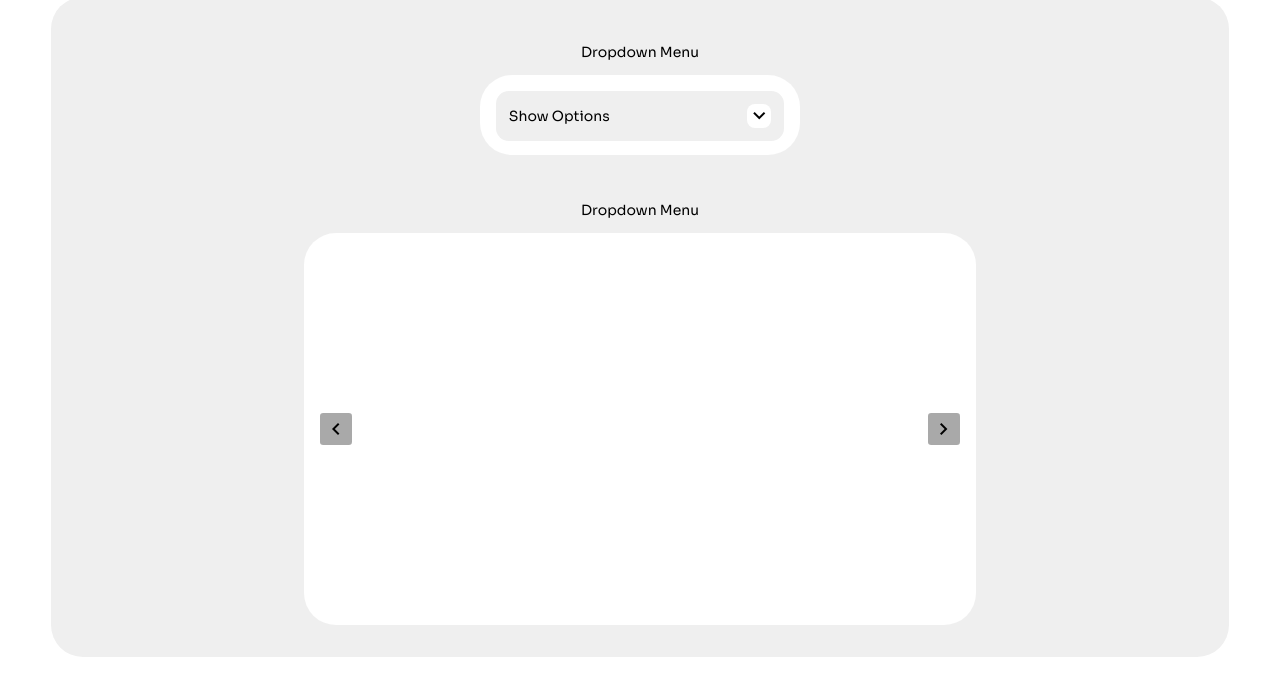
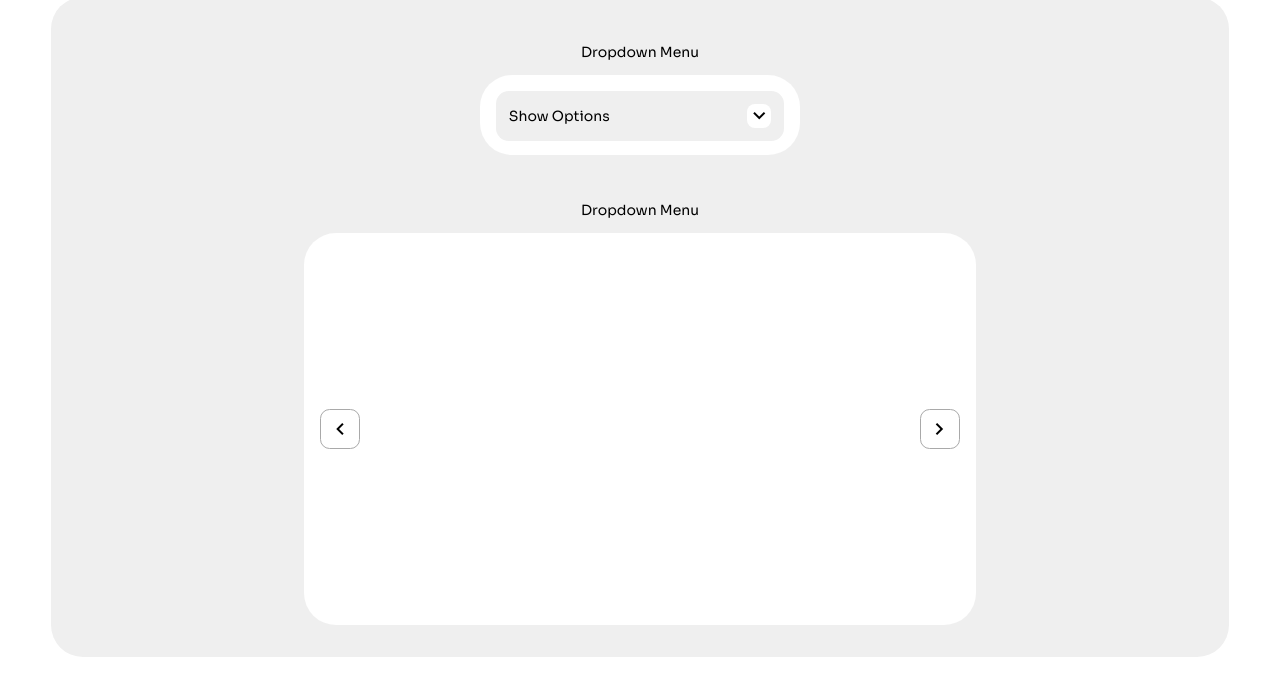
Before and after one commit to andermendz/odin-user-interactions, a plain HTML site: page index.html in a window 1280 px wide. Shown: the part 195-884 px from the top of the page. Drawn offline with nearby package versions, Linux system fonts and the light colour scheme.

Commit message:
carousel ui adjusted

```diff
--- a/styles.css
+++ b/styles.css
@@ -121,10 +121,12 @@
   align-items: center;
 
 
-  background-color: var(--dark-grey);
+  background-color: var(--white);
+  border: 0.1rem solid var(--dark-grey);
+  padding: 0.2rem;
   height: 2rem;
   width: 2rem;
-  border-radius: 0.2rem;
+  border-radius: 0.6rem;
 }
 
 #carousel-options {
```
